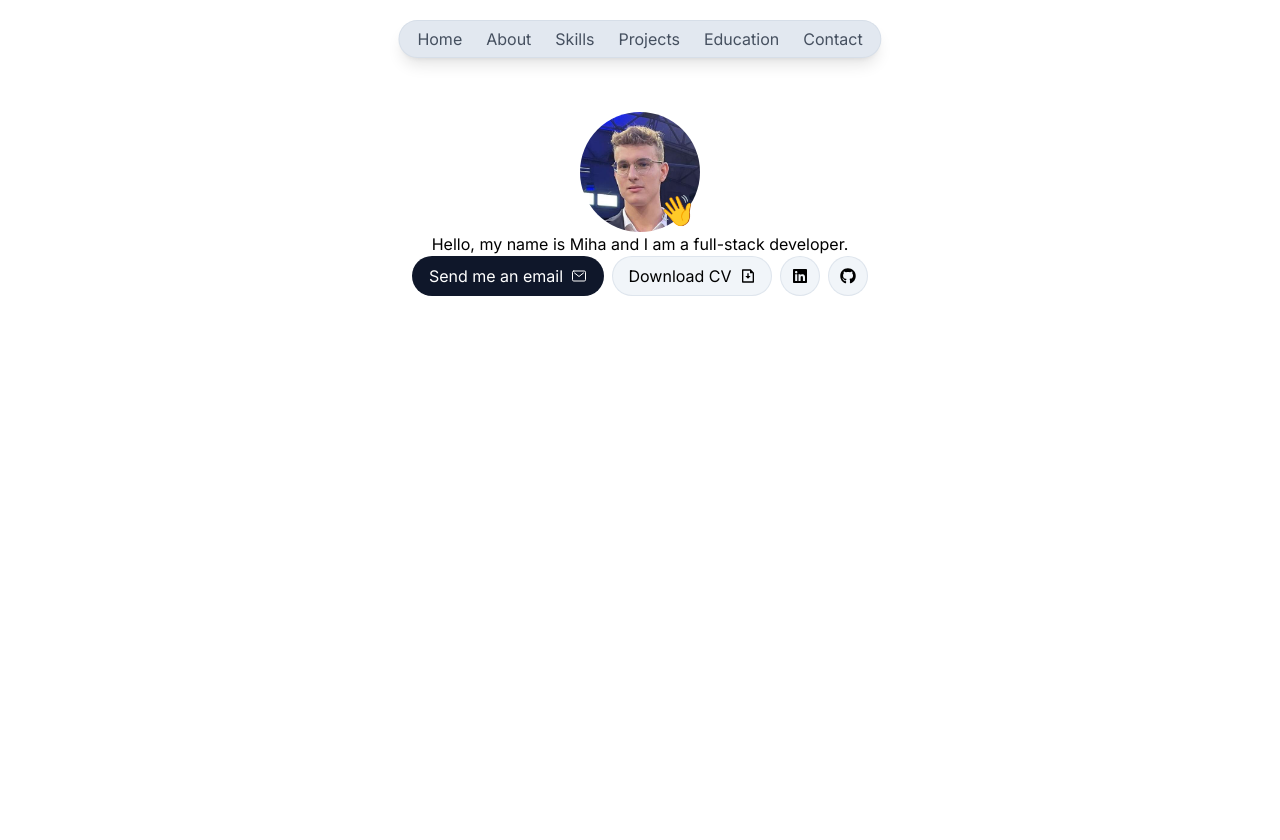
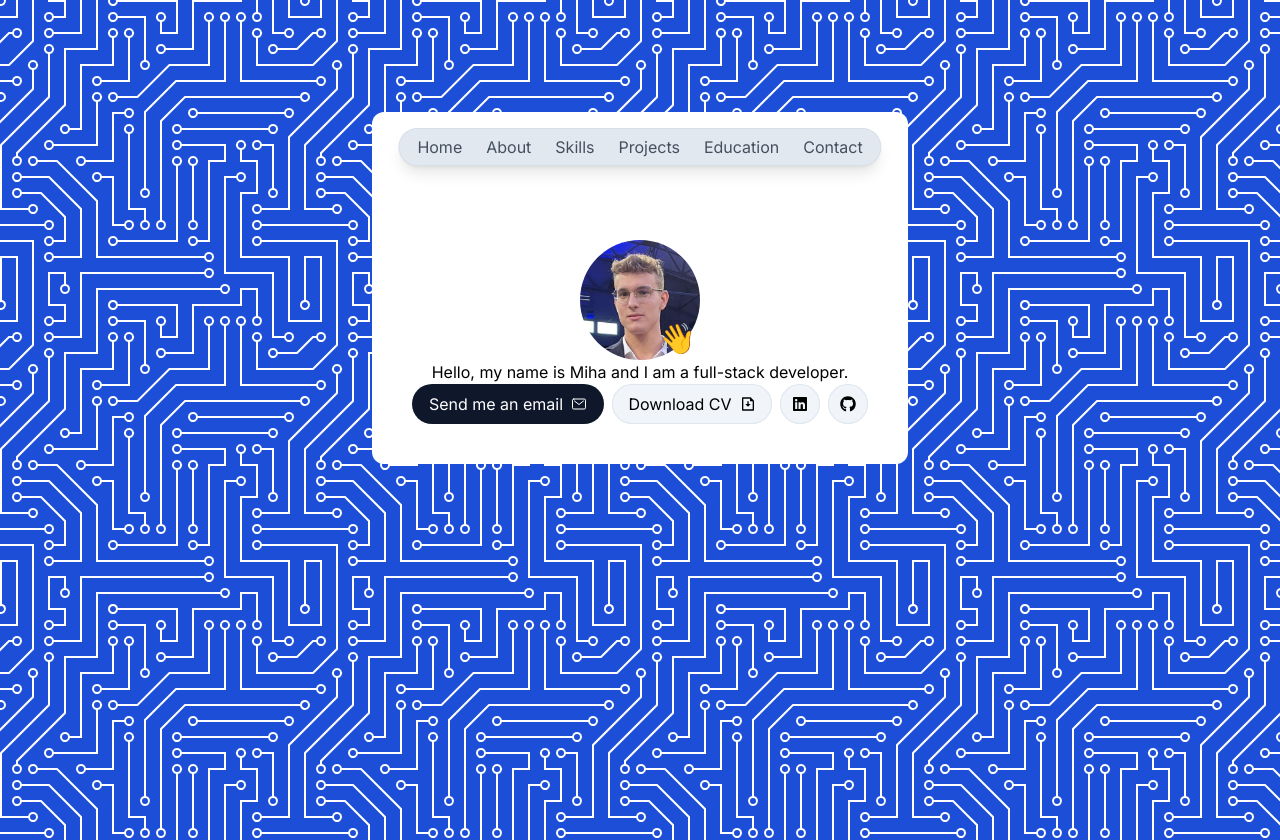
Before and after one commit to MhcVintar/portfolio, a Next.js app: page / in a window 1280 px wide. Shown: the top 840 px of the page. Built offline with nearby package versions, Linux system fonts and the light colour scheme.

Commit message:
made some changes to the header positioning, added a background pattern

```diff
--- a/src/app/layout.tsx
+++ b/src/app/layout.tsx
@@ -17,11 +17,11 @@ export default function RootLayout({
 }>) {
   return (
     <html lang="en" className="h-[5000px]">
-      <body className={inter.className}>
-        <div>
-          <Header />
-          {children}
-        </div>
+      <body
+        className={`${inter.className} flex justify-center items-center bg-blue-700 bg-circuit-board`}
+      >
+        <Header />
+        {children}
       </body>
     </html>
   );
--- a/src/app/page.tsx
+++ b/src/app/page.tsx
@@ -3,7 +3,7 @@ import Home from "@/components/home";
 
 export default function HomePage() {
   return (
-    <main className="flex flex-col items-center pt-28">
+    <main className="max-w-[45rem] flex flex-col items-center mt-28 p-10 pt-32 rounded-xl bg-white">
       <Home />
       {/* <About /> */}
     </main>
--- a/src/components/header.tsx
+++ b/src/components/header.tsx
@@ -2,6 +2,7 @@
 
 import Link from "next/link";
 import { motion } from "framer-motion";
+import { useState, useEffect } from "react";
 
 const links = [
   {
@@ -31,9 +32,27 @@ const links = [
 ] as const;
 
 export default function Header() {
+  const [state, setState] = useState(false);
+
+  useEffect(() => {
+    function handleScroll() {
+      if (window.scrollY > 110) {
+        setState(true);
+      } else {
+        setState(false);
+      }
+    }
+    window.addEventListener("scroll", handleScroll);
+    return () => {
+      window.removeEventListener("scroll", handleScroll);
+    };
+  }, []);
+
   return (
     <motion.header
-      className="fixed top-5 left-1/2 -translate-x-1/2 bg-slate-200 rounded-full shadow-lg border border-slate-300 border-opacity-50"
+      className={`${
+        state ? "fixed top-4" : "absolute top-32"
+      } left-1/2 -translate-x-1/2 bg-slate-200 rounded-full shadow-lg border border-slate-300 border-opacity-50`}
       initial={{ x: "-50%", y: -100, opacity: 0 }}
       animate={{ x: "-50%", y: 0, opacity: 1 }}
     >
```
